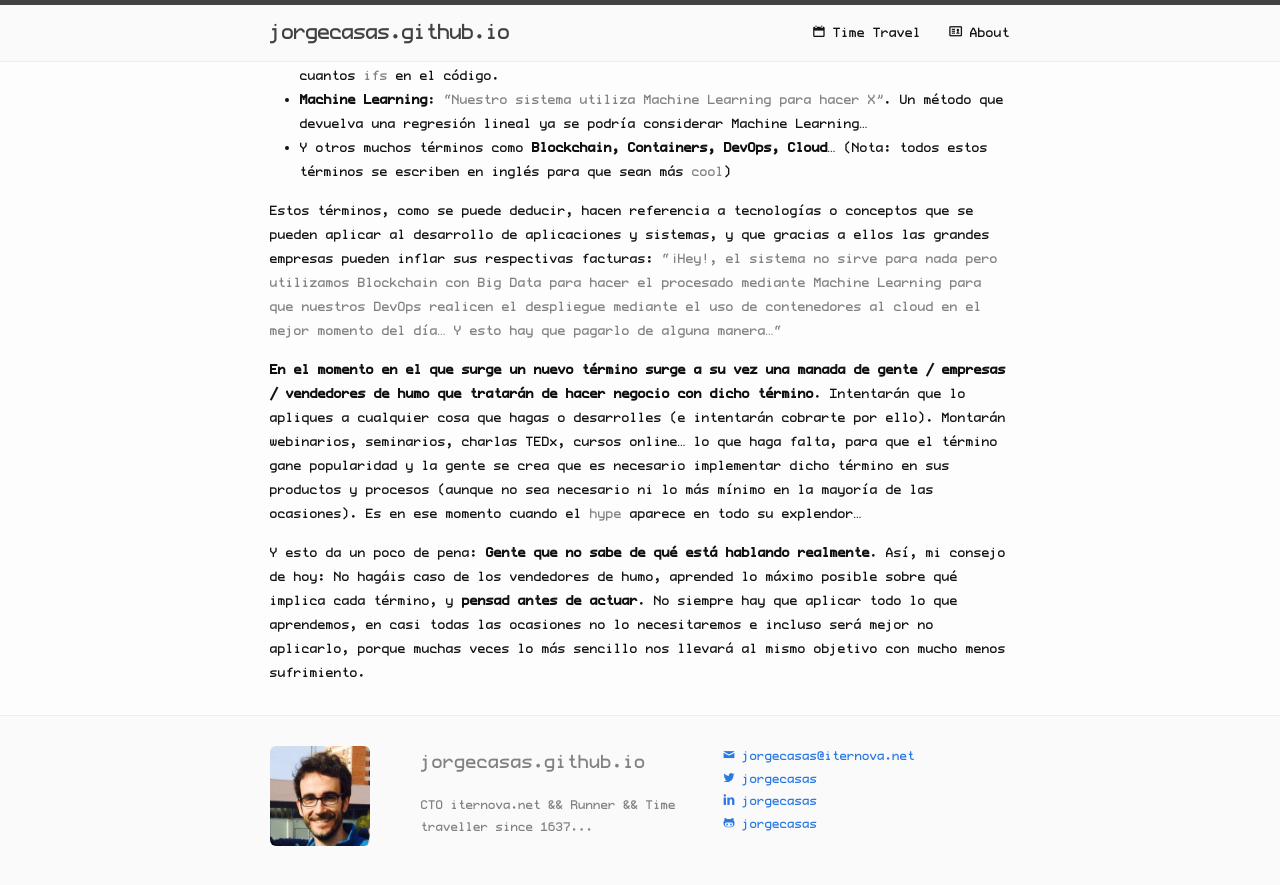
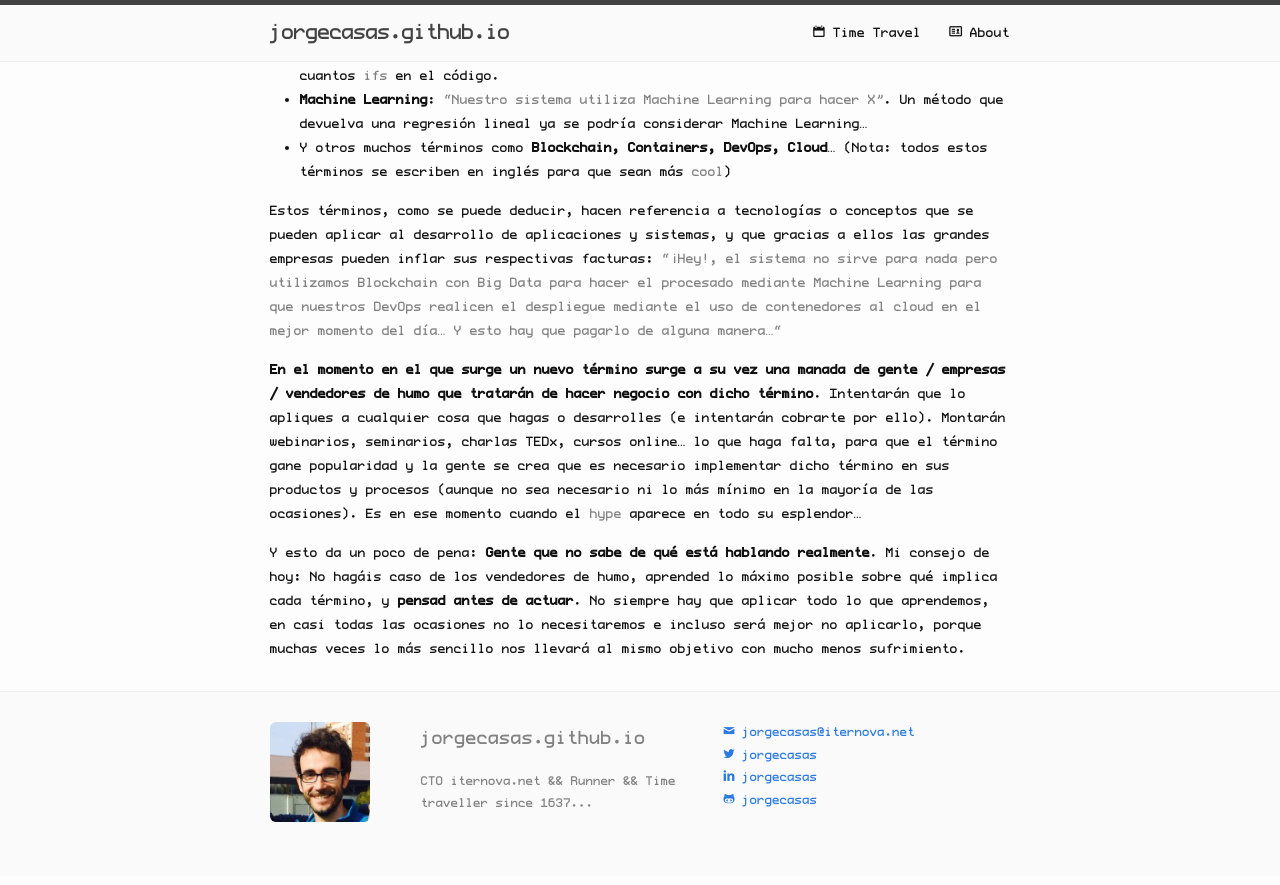
Before and after one commit to jorgecasas/jorgecasas.github.io, a Jekyll site: the page built from _posts/2017-07-19-hype.markdown, in a window 1280 px wide and 900 px high, scrolled down 882 px. Shown: the top 885 px of the window. Built offline with Jekyll 4.4.1, drawn with Linux system fonts in a browser that asks for light colours; comment, search, counter and statistics services are not loaded.

Commit message:
Updated post HYPE

```diff
--- a/_posts/2017-07-19-hype.markdown
+++ b/_posts/2017-07-19-hype.markdown
@@ -24,6 +24,6 @@
 
 Estos términos, como se puede deducir, hacen referencia a tecnologías o conceptos que se pueden aplicar al desarrollo de aplicaciones y sistemas, y que gracias a ellos las grandes empresas pueden inflar sus respectivas facturas: _"¡Hey!, el sistema no sirve para nada pero utilizamos Blockchain con Big Data para hacer el procesado mediante Machine Learning para que nuestros DevOps realicen el despliegue mediante el uso de contenedores al cloud en el mejor momento del día... Y esto hay que pagarlo de alguna manera..."_
 
-**En el momento en el que surge un nuevo término surge a su vez una manada de gente / empresas / vendedores de humo que tratarán de hacer negocio con dicho término**. Intentarán que lo apliques a cualquier cosa que hagas o desarrolles (e intentarán cobrarte por ello). Montarán webinarios, seminarios, charlas TEDx, cursos online... lo que haga falta, para que el término gane popularidad y la gente se crea que es necesario implementar dicho término en sus productos y procesos (aunque no sea necesario ni lo más mínimo en la mayoría de las ocasiones). Es en ese momento cuando el _hype_ aparece en todo su explendor...
+**En el momento en el que surge un nuevo término surge a su vez una manada de gente / empresas / vendedores de humo que tratarán de hacer negocio con dicho término**. Intentarán que lo apliques a cualquier cosa que hagas o desarrolles (e intentarán cobrarte por ello). Montarán webinarios, seminarios, charlas TEDx, cursos online... lo que haga falta, para que el término gane popularidad y la gente se crea que es necesario implementar dicho término en sus productos y procesos (aunque no sea necesario ni lo más mínimo en la mayoría de las ocasiones). Es en ese momento cuando el _hype_ aparece en todo su esplendor...
 
-Y esto da un poco de pena: **Gente que no sabe de qué está hablando realmente**. Así, mi consejo de hoy: No hagáis caso de los vendedores de humo, aprended lo máximo posible sobre qué implica cada término, y **pensad antes de actuar**. No siempre hay que aplicar todo lo que aprendemos, en casi todas las ocasiones no lo necesitaremos e incluso será mejor no aplicarlo, porque muchas veces lo más sencillo nos llevará al mismo objetivo con mucho menos sufrimiento.
+Y esto da un poco de pena: **Gente que no sabe de qué está hablando realmente**. Mi consejo de hoy: No hagáis caso de los vendedores de humo, aprended lo máximo posible sobre qué implica cada término, y **pensad antes de actuar**. No siempre hay que aplicar todo lo que aprendemos, en casi todas las ocasiones no lo necesitaremos e incluso será mejor no aplicarlo, porque muchas veces lo más sencillo nos llevará al mismo objetivo con mucho menos sufrimiento.
```
